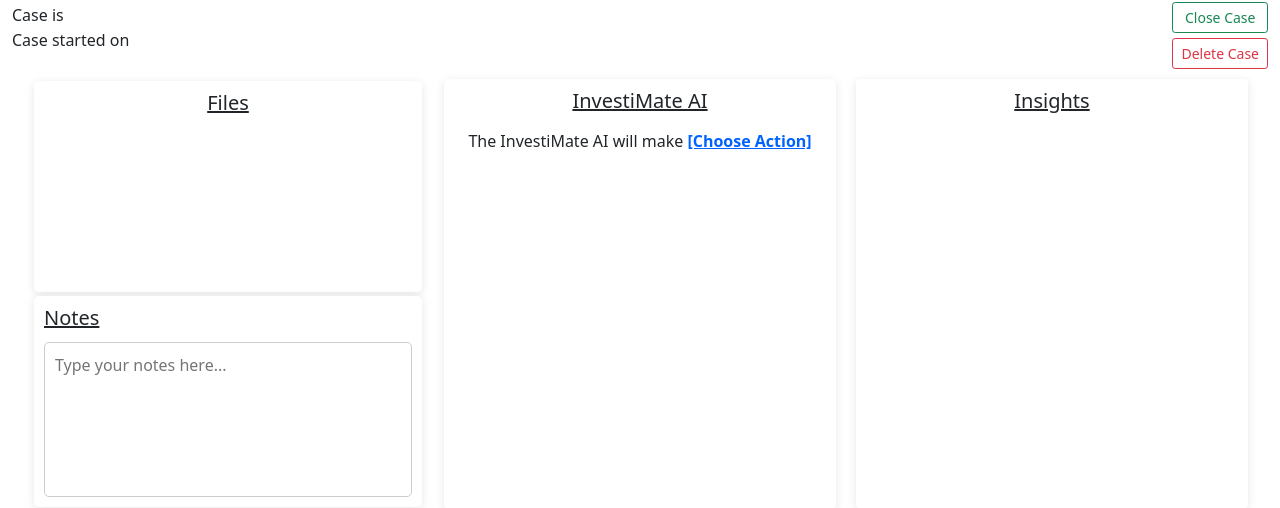
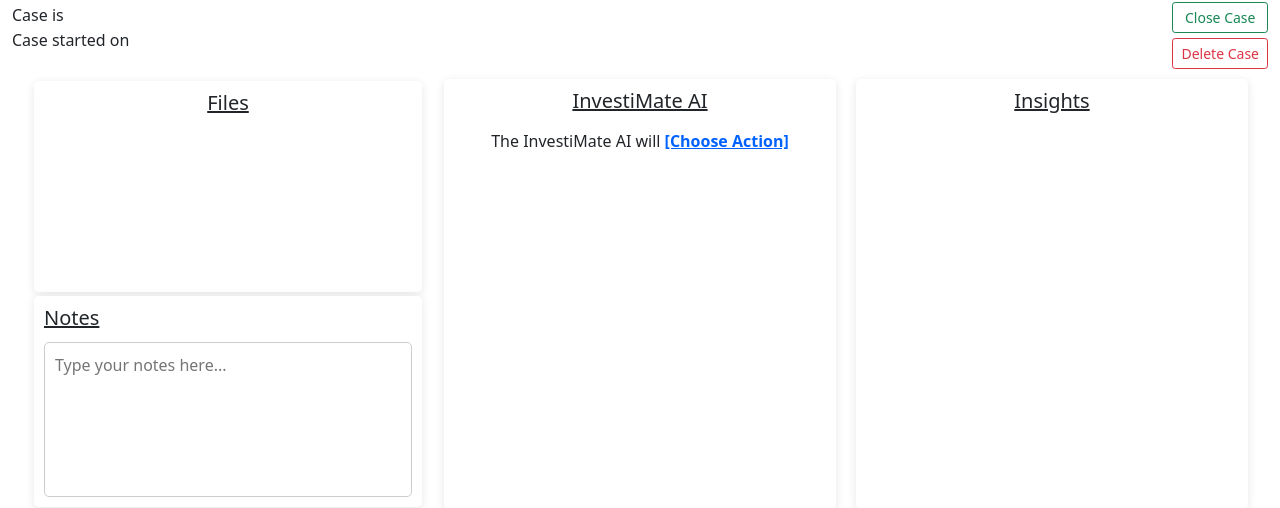
Before and after one commit to 0xdhairya/Investimate, a Django app: template investimate_project/investimate_app/templates/investimate_app/case.html in a window 1280 px wide. Shown: the part 109-617 px from the top of the page. Run offline with Django 5.2, Linux system fonts and the light colour scheme; the template is opened without the code that fills it: most values are stand-ins (such as "Sample title", 1, 10 or a date in 2020); data that the repository does not hold is empty.

Commit message:
rename to Hypothesize

```diff
--- a/investimate_project/investimate_app/static/js/ai-box.js
+++ b/investimate_project/investimate_app/static/js/ai-box.js
@@ -10,7 +10,7 @@
         item.addEventListener('click', (event) => {
             const aiAction = event.target.textContent;
             dropdownToggle.textContent = aiAction;
-            if (aiAction.toLowerCase() == 'prediction') {
+            if (aiAction.toLowerCase() == 'hypothesize') {
                 document.getElementById('section-prediction').hidden = false;
                 document.getElementById('section-connection').hidden = true;
                 setDatePicker();
--- a/investimate_project/investimate_app/templates/investimate_app/ai-box.html
+++ b/investimate_project/investimate_app/templates/investimate_app/ai-box.html
@@ -1,11 +1,11 @@
 <div class="aibox">
   <p class="h5 text-decoration-underline text-center">InvestiMate AI</p>
   <div class="mt-2 dropdown text-center">
-    <label for="ai-action">The InvestiMate AI will make</label>
+    <label for="ai-action">The InvestiMate AI will</label>
     <p class="text-dropdown-toggle" id="aiActionDropdownMenu" role="button" data-bs-toggle="dropdown" aria-expanded="false">[Choose Action]</p>
     <div class="dropdown-menu ai-action-dropdown-items" aria-labelledby="aiActionDropdownMenu">
-      <p class="dropdown-item">Prediction</p>
-      <p class="dropdown-item">Connection</p>
+      <p class="dropdown-item">Hypothesize</p>
+      <p class="dropdown-item">Connect</p>
     </div>
   </div>
   <div id="section-prediction" class="container-fluid" hidden>
@@ -30,7 +30,7 @@
         <p class="error-text" id="aiDatePickerError"></p>
       </div>
     </div>
-    <button id="aiMakePrediction" class="w-100 btn btn-outline-info">Make Prediction</button>
+    <button id="aiMakePrediction" class="w-100 btn btn-outline-info">Hypothesize</button>
   </div>
   <div id="section-connection" class="mt-2" hidden>
     <div id="no-entities" hidden>
```
